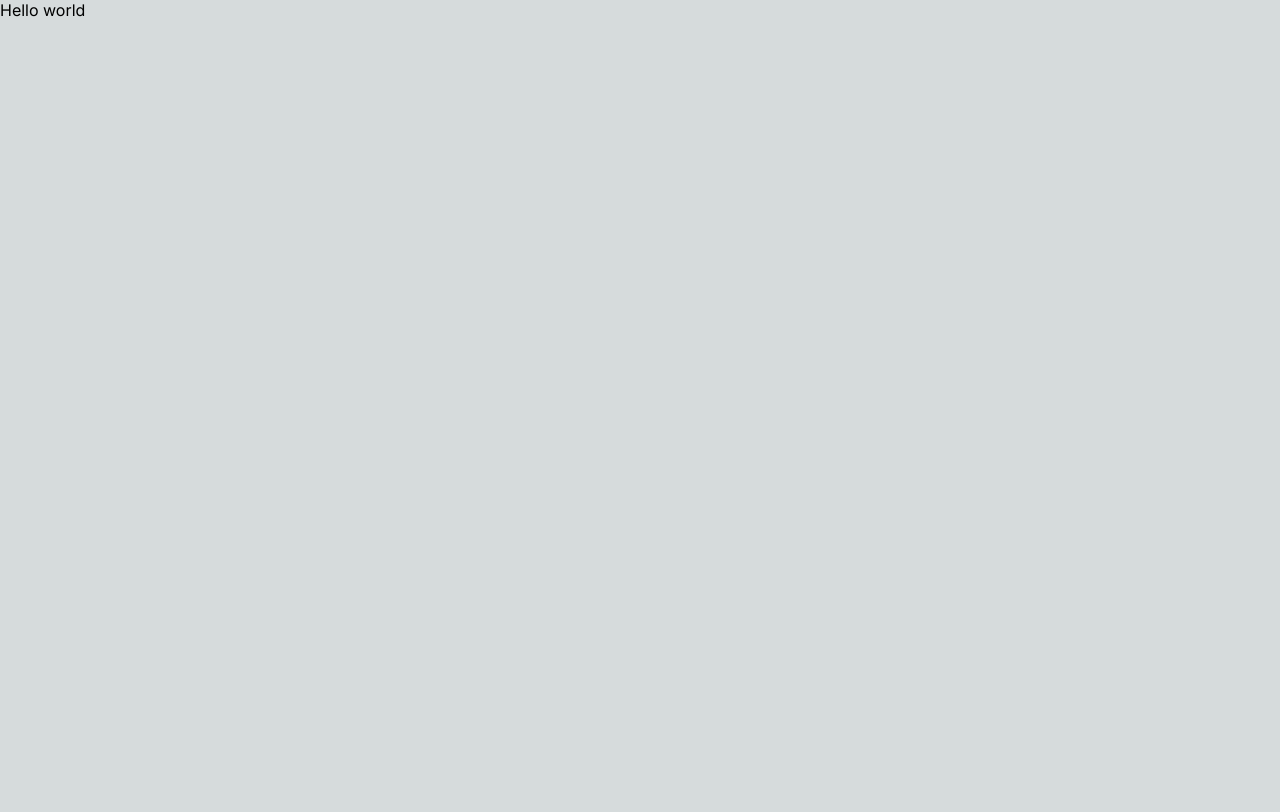
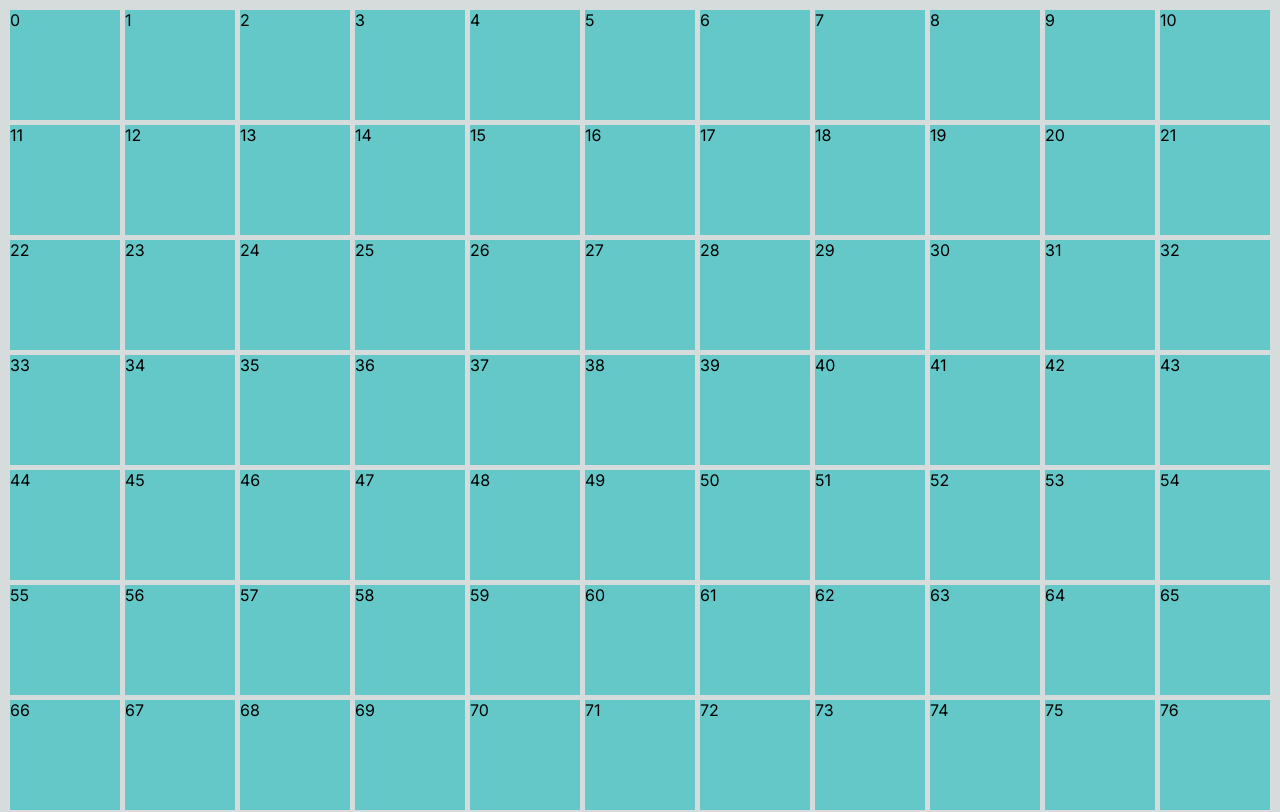
Before and after one commit to jcbyte/battleship-predictor, a Next.js app: page / in a window 1280 px wide. Shown: the top 812 px of the page. Built offline with nearby package versions, Linux system fonts and the light colour scheme.

Commit message:
Created grid

```diff
--- a/app/globals.css
+++ b/app/globals.css
@@ -8,7 +8,6 @@
   --foreground-rgb: 0, 0, 0;
   --background-rgb: 214, 219, 220;
 }
-
 
 * {
   box-sizing: border-box;
--- a/app/page.tsx
+++ b/app/page.tsx
@@ -1,5 +1,37 @@
 "use client";
 
+import { Box } from "@mui/material";
+
+import { PropsWithChildren } from "react";
+
+export const GridItem = (props: PropsWithChildren) => {
+	return (
+		<Box
+			sx={{
+				"background-color": "rgb(100, 200, 200)",
+				"aspect-ratio": "1",
+			}}
+		>
+			{props.children}
+		</Box>
+	);
+};
+
 export default function Home() {
-	return <>Hello world</>;
+	return (
+		<>
+			<Box
+				sx={{
+					display: "grid",
+					"grid-template-columns": "1fr 1fr 1fr 1fr 1fr 1fr 1fr 1fr 1fr 1fr 1fr",
+					"grid-gap": "5px",
+					margin: "10px",
+				}}
+			>
+				{[...Array(11 * 11)].map((item, i) => {
+					return <GridItem>{i}</GridItem>;
+				})}
+			</Box>
+		</>
+	);
 }
```
Also changed, not shown: app/page.module.css (deleted, +0 -19 lines).
